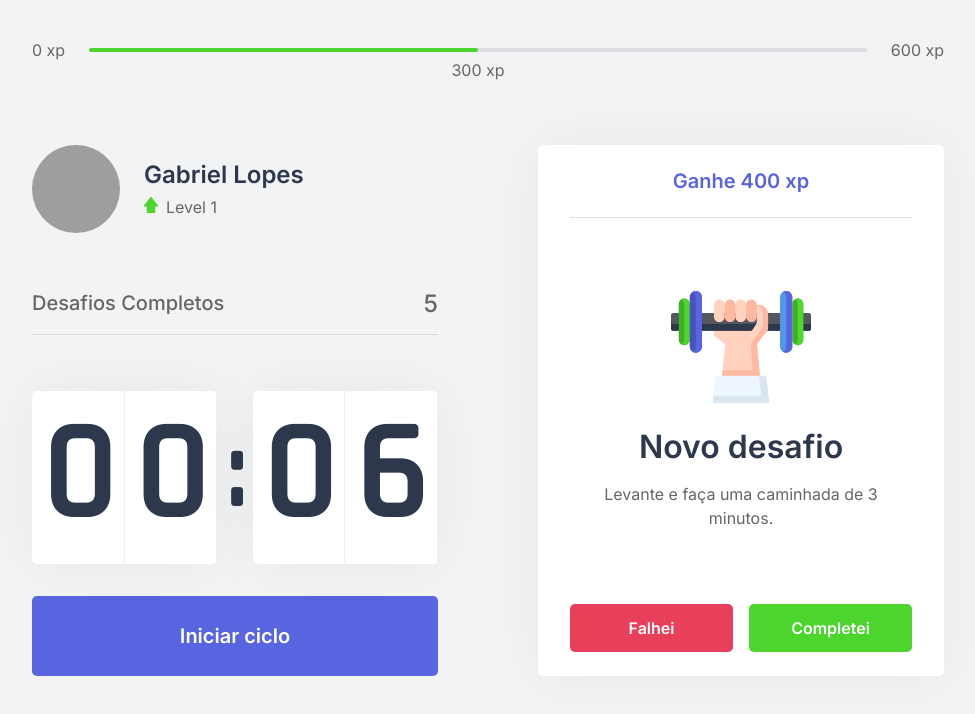
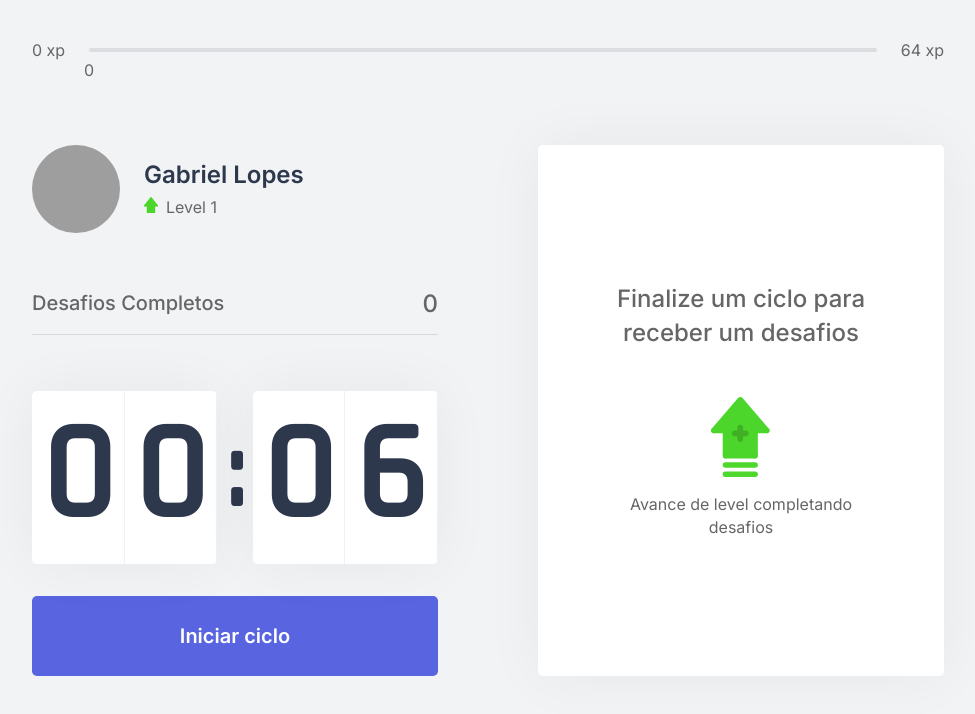
Before and after one commit to Angelo-GL/moveit-next, a Next.js app: page / in a window 1280 px wide. Shown: the top 714 px of the page, without its empty margins (152-1127 px from the left). Built offline with nearby package versions, Linux system fonts and the light colour scheme; grey boxes are pictures that could not be loaded.

Commit message:
Implementação das regras de negócio
implementado algumas regras de negócio

```diff
--- /dev/null
+++ b/challenges.json
@@ -0,0 +1,62 @@
+[
+  {
+    "type": "body",
+    "description": "Estique um de seus braços com a palma da mão virada para frente e puxe os dedos para cima por 10 segundos por mão.",
+    "amount": 80
+  },
+  {
+    "type": "body",
+    "description": "Estique seu braço contra o peito e puxe-o utilizando o outro braço por 10 segundos por braço.",
+    "amount": 60
+  },
+  {
+    "type": "body",
+    "description": "Puxe seu pescoço com a ajuda da mão para a direita e para a esquerda, permanecendo na posição por alguns segundos.",
+    "amount": 70
+  },
+  {
+    "type": "body",
+    "description": "Com as duas mãos na parte de trás da cabeça, leve-a para baixo, alongando a parte de trás da região.",
+    "amount": 60
+  },
+  {
+    "type": "body",
+    "description": "Cruze as pernas e desça com as mãos esticadas em direção ao chão. Repita o movimento com a outra perna na frente.",
+    "amount": 100
+  },
+  {
+    "type": "body",
+    "description": "Sentado, abra as pernas e tente encostar as palmas das mãos no chão, repita 3 vezes por 5 segundos.",
+    "amount": 80
+  },
+  {
+    "type": "body",
+    "description": "Puxe o joelho de encontro ao peito e segure, troque de perna após 10 segundos.",
+    "amount": 50
+  },
+  {
+    "type": "body",
+    "description": "Sentado, cruze uma perna e incline seu tronco à frente, troque de perna após 10 segundos.",
+    "amount": 80
+  },
+  {
+    "type": "eye",
+    "description": "Sentado, feche os olhos e cubra-os com as palmas da mão durante 2 minutos, depois abra normalmente.",
+    "amount": 90
+  },
+  {
+    "type": "eye",
+    "description": "Em algum ambiente aberto, olhe o mais longe que puder em quatro direções por 3s, mexa apenas os olhos. Repita 3 vezes.",
+    "amount": 140
+  },
+  {
+    "type": "eye",
+    "description": "Usando os polegares, massage a área abaixo das sobrancelhas em movimentos circulares por 15 segundos.",
+    "amount": 70
+  },
+  {
+    "type": "body",
+    "description": "Em pé, gire a cintura o máximo que puder para a esquerda, segure por cinco segundos. Repita para a direita.",
+    "amount": 90
+  }
+]
--- a/src/components/ChallengeBox.tsx
+++ b/src/components/ChallengeBox.tsx
@@ -1,22 +1,25 @@
+import { useContext } from 'react'
+import { ChallengesContext } from '../contexts/ChallengesContexts'
 import styles from '../style/components/ChallengeBox.module.css'
 
 export function ChallengeBox (){
 
-    const hasActiveChallenge = true
+    const {activeChalleng, resetChallenge,} = useContext(ChallengesContext )
+
     return(
         <div className = {styles.challengeBoxContainer}>
-            {hasActiveChallenge ? (
+            {activeChalleng ? (
                 <div className = {styles.challengeActive}>
-                    <header>Ganhe 400 xp</header>
+                    <header>Ganhe {activeChalleng.amount} xp</header>
 
                     <main>
-                        <img src="icons/body.svg"/>
+                        <img src= {`icons/${activeChalleng.type}.svg`}/>
                         <strong>Novo desafio</strong>
-                        <p>Levante e faça uma caminhada de 3 minutos. </p>
+                        <p>{activeChalleng.description}</p>
                     </main>
 
                     <footer>
-                        <button type = 'button' className = {styles.challengeFailedButton} >Falhei</button>
+                        <button type = 'button' className = {styles.challengeFailedButton} onClick = {resetChallenge} >Falhei</button>
                         <button type = 'button' className = {styles.challengeSucceededButton}>Completei</button>
                     </footer>
                 </div>
@@ -24,7 +27,7 @@
                  <div className= {styles.challengeNotActive}>
                     <strong>Finalize um ciclo para receber um desafios</strong>
                     <p>
-                        <img src="icons/level-up.svg" alt="Level Up"/>
+                        <img src= "icons/level-up.svg" alt = "Level Up" />
                         Avance de level completando desafios
                     </p>
                 </div>
--- a/src/components/CompletedChallenges.tsx
+++ b/src/components/CompletedChallenges.tsx
@@ -1,11 +1,15 @@
+import { useContext } from 'react'
+import { ChallengesContext } from '../contexts/ChallengesContexts'
 import styles from '../style/components/CompletedChallenges.module.css'
 
 
 export function CompletedChallenges (){
+
+    const {challengesCompleted} = useContext(ChallengesContext)
     return(
         <div className = {styles.CompletedChallengesContainer}>
             <span>Desafios Completos</span>
-            <span>5</span>
+            <span>{challengesCompleted}</span>
         </div>
     )
 }
--- a/src/components/ExperienceBar.tsx
+++ b/src/components/ExperienceBar.tsx
@@ -1,14 +1,21 @@
+import { useContext } from 'react'
+import { ChallengesContext } from '../contexts/ChallengesContexts'
 import styles from '../style/components/ExperienceBar.module.css'
 
 export function ExperienceBar(){
+
+    const {currentExperience, experienceToNextLevel} = useContext(ChallengesContext)
+
+    const percentToNextLevel = Math.round(currentExperience * 100) /experienceToNextLevel
+
     return(
         <header className = {styles.experienceBar}>
             <span>0 xp</span>
             <div>
-                <div style = {{width: '50%'}}></div>
-                <span className = {styles.currentExperience} style = {{left: '50%'}}>300 xp</span>
+                <div style = {{width: `${percentToNextLevel}%`}}></div>
+                <span className = {styles.currentExperience} style = {{left: `${percentToNextLevel}%`}}>{currentExperience}</span>
             </div>
-            <span>600 xp</span>
+            <span>{experienceToNextLevel} xp</span>
         </header>
     )
 }
--- a/src/contexts/ChallengesContexts.tsx
+++ b/src/contexts/ChallengesContexts.tsx
@@ -1,7 +1,12 @@
-import { formatWithValidation } from "next/dist/next-server/lib/utils";
 import {createContext, ReactNode, useState} from 'react'
+import challenges from '../../challenges.json'
 
 
+interface Challenge{
+    type: 'body' |'eye';
+    description: string;
+    amount: number;
+}
 
 interface ChallengesProviderProps{
     children: ReactNode //ReactNode aceita qualquer elemento como filho
@@ -11,8 +16,11 @@
     level: number;
     currentExperience: number;
     challengesCompleted: number;
+    activeChalleng: Challenge;
+    experienceToNextLevel: number;
     levelUp: ()=> void;
     startNewChallenge: () => void;
+    resetChallenge: () => void;
 }
 
 export const ChallengesContext = createContext({} as ChallengesContextData) //O contexto segue o fomato especificado na interface
@@ -22,11 +30,24 @@
     const [currentExperience, setCurrentExperience] = useState(0)
     const [challengesCompleted,setchallengesCompleted] = useState(0)
 
+    const [activeChalleng, setActiveChalleng] = useState(null)
+
+
+    const experienceToNextLevel = Math.pow((level + 1) * 4, 2)
+
     function levelUp(){
         setLevel(level +1)
     }
+
     function startNewChallenge(){
-        console.log("New Challenge")
+        const randonChallengesIndex = Math.floor(Math.random() *  challenges.length)
+        const challenge = challenges[randonChallengesIndex]
+
+        setActiveChalleng(challenge)
+    }
+
+    function resetChallenge(){
+        setActiveChalleng(null)
     }
 
     return (
@@ -35,8 +56,11 @@
              level,
              currentExperience,
              challengesCompleted,
+             activeChalleng,
+             experienceToNextLevel,
              levelUp,
-             startNewChallenge
+             startNewChallenge,
+             resetChallenge,
              }}
         >
             {children}
```
